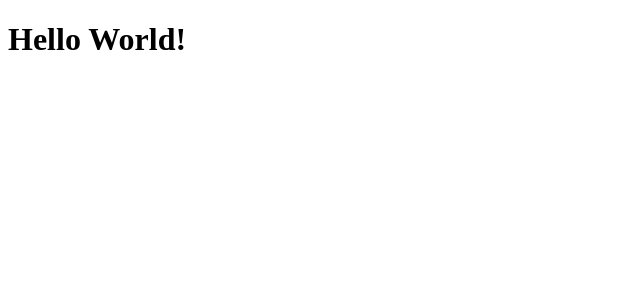
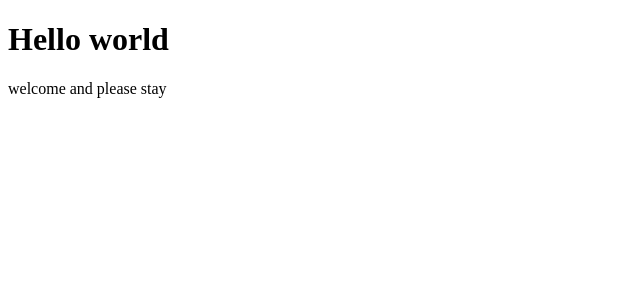
Before and after one commit to glitjch-lab/LinkedIn-Learning-Review-React, a React (Create React App) app: page / in a window 1280 px wide. Shown: the top 300 px of the page, without its empty margins (0-640 px from the left). Built offline with nearby package versions, Linux system fonts and the light colour scheme.

Commit message:
components

```diff
--- a/src/index.js
+++ b/src/index.js
@@ -3,14 +3,18 @@ import ReactDOM from 'react-dom/client';
 // import './index.css';
 // import App from './App';
 
-//  1.0
+function Hello () {
+  return (
+  <div>
+    <h1>Hello world</h1>
+    <p>welcome and please stay</p>
+  </div>
+  )
+}
+
 const root = ReactDOM.createRoot(document.getElementById('root'));
-
-
-//   1.1
 root.render(
-  React.createElement("h1", null, "Hello World!"),
-  document.getElementById("root")
+ <Hello />
 )
 
 
@@ -31,4 +35,8 @@ Notes:
 
 1.1  When using ReactDOM.creatElement(), it takes 3 arguments in order: the element you want to render, it's properties, and any children or text.
       The children can also be more elements created using createElement()
+
+1.2. Babel is a tool working behind react that compiles JSX into compatible format for the browser. It's useful for also testing out code of different syntaxes when browsers do not support that syntax.
+1.3. Been a long time since making components within the index instead of importing external components. It's still an option, but not recommended!
+
 */
```
